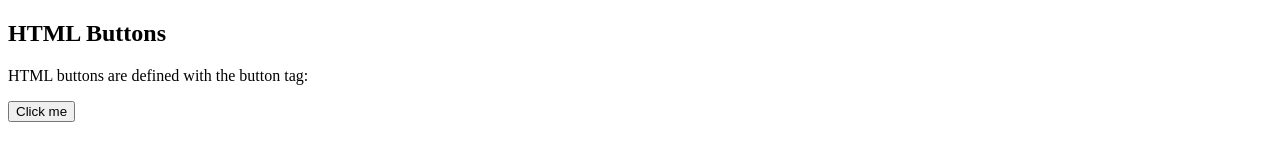
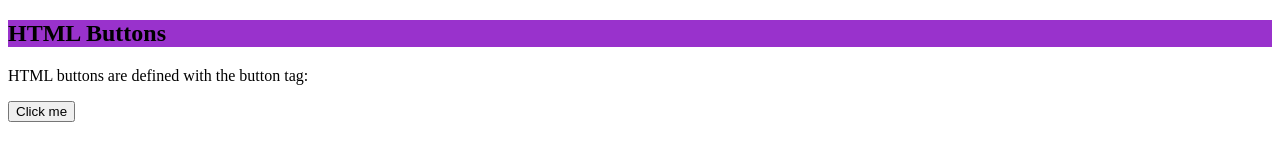
Before and after one commit to anyrabie/git-test, a plain HTML site: page index.html in a window 1280 px wide. Drawn offline with Linux system fonts and the light colour scheme.

Commit message:
Update index.html

```diff
--- a/index.html
+++ b/index.html
@@ -2,7 +2,7 @@
 <html>
 <body>
 
-<h2>HTML Buttons</h2>
+<h2 style="background-color: darkorchid;">HTML Buttons</h2>
 <p>HTML buttons are defined with the button tag:</p>
 
 <button>Click me</button>
```
